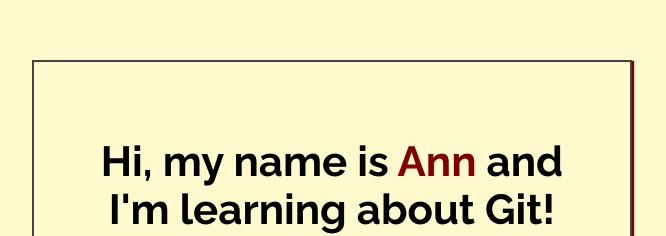
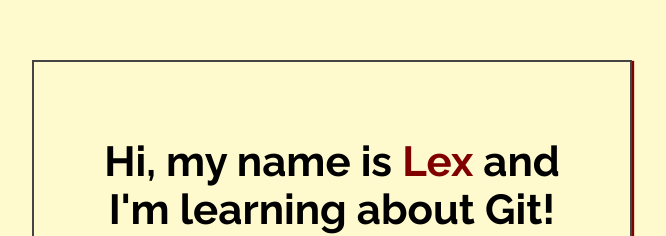
Before and after one commit to Lexiilol/My-First-Repo, a plain HTML site: page index.html in a window 1280 px wide. Shown: the part 188-424 px from the top of the page, without its empty margins (308-974 px from the left). Drawn offline with Linux system fonts and the light colour scheme.

Commit message:
Added name to index

```diff
--- a/index.html
+++ b/index.html
@@ -14,7 +14,7 @@
 <body>
 
     <div class="greeting">
-        <h1>Hi, my name is <span class="highlight">Ann</span> and I'm learning about Git! </h1>
+        <h1>Hi, my name is <span class="highlight">Lex</span> and I'm learning about Git! </h1>
 
         <p>Yay! Git is the best!</p>
     </div>
```
